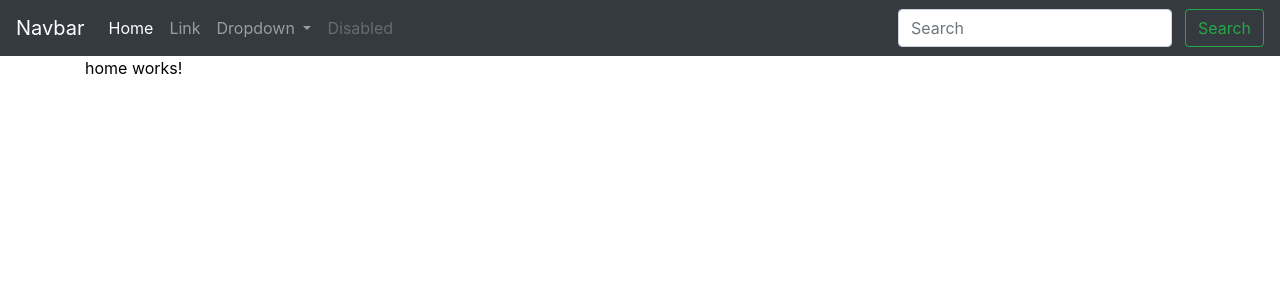
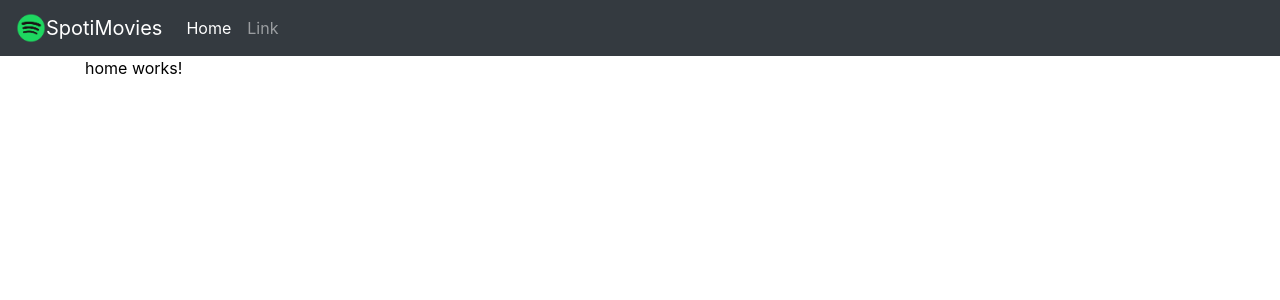
Before and after one commit to NPGonzalez/movies, an Angular app: page /#/home in a window 1280 px wide. Shown: the top 300 px of the page. Built offline with nearby package versions, Linux system fonts and the light colour scheme.

Commit message:
Se estructura navbar y se agrega logo

```diff
--- a/src/app/components/shared/navbar/navbar.component.html
+++ b/src/app/components/shared/navbar/navbar.component.html
@@ -1,5 +1,7 @@
 <nav class="navbar navbar-expand-md navbar-dark bg-dark">
-    <a class="navbar-brand" href="#">Navbar</a>
+
+    <img src="assets/img/banner-ico.png" width="30" height="30" class="d-inline-block align-top" alt="" loading="lazy">
+    <a class="navbar-brand" href="#">SpotiMovies</a>
     <button class="navbar-toggler" type="button" data-toggle="collapse" data-target="#navbarSupportedContent" aria-controls="navbarSupportedContent" aria-expanded="false" aria-label="Toggle navigation">
     <span class="navbar-toggler-icon"></span>
   </button>
@@ -7,29 +9,11 @@
     <div class="collapse navbar-collapse" id="navbarSupportedContent">
         <ul class="navbar-nav mr-auto">
             <li class="nav-item active">
-                <a class="nav-link" href="#">Home <span class="sr-only">(current)</span></a>
+                <a class="nav-link" href="#">Home</a>
             </li>
             <li class="nav-item">
                 <a class="nav-link" href="#">Link</a>
             </li>
-            <li class="nav-item dropdown">
-                <a class="nav-link dropdown-toggle" href="#" id="navbarDropdown" role="button" data-toggle="dropdown" aria-haspopup="true" aria-expanded="false">
-          Dropdown
-        </a>
-                <div class="dropdown-menu" aria-labelledby="navbarDropdown">
-                    <a class="dropdown-item" href="#">Action</a>
-                    <a class="dropdown-item" href="#">Another action</a>
-                    <div class="dropdown-divider"></div>
-                    <a class="dropdown-item" href="#">Something else here</a>
-                </div>
-            </li>
-            <li class="nav-item">
-                <a class="nav-link disabled" href="#" tabindex="-1" aria-disabled="true">Disabled</a>
-            </li>
         </ul>
-        <form class="form-inline my-2 my-lg-0">
-            <input class="form-control mr-sm-2" type="search" placeholder="Search" aria-label="Search">
-            <button class="btn btn-outline-success my-2 my-sm-0" type="submit">Search</button>
-        </form>
     </div>
 </nav>
```
